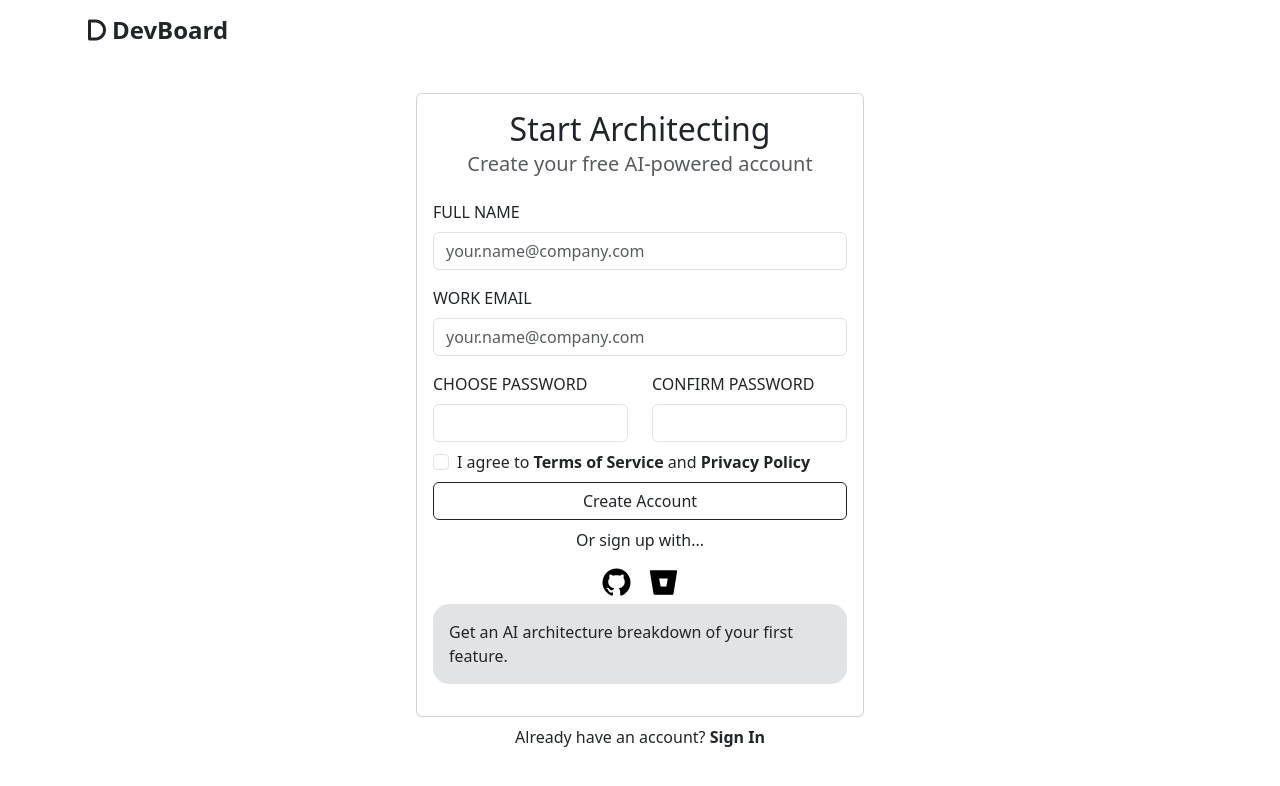
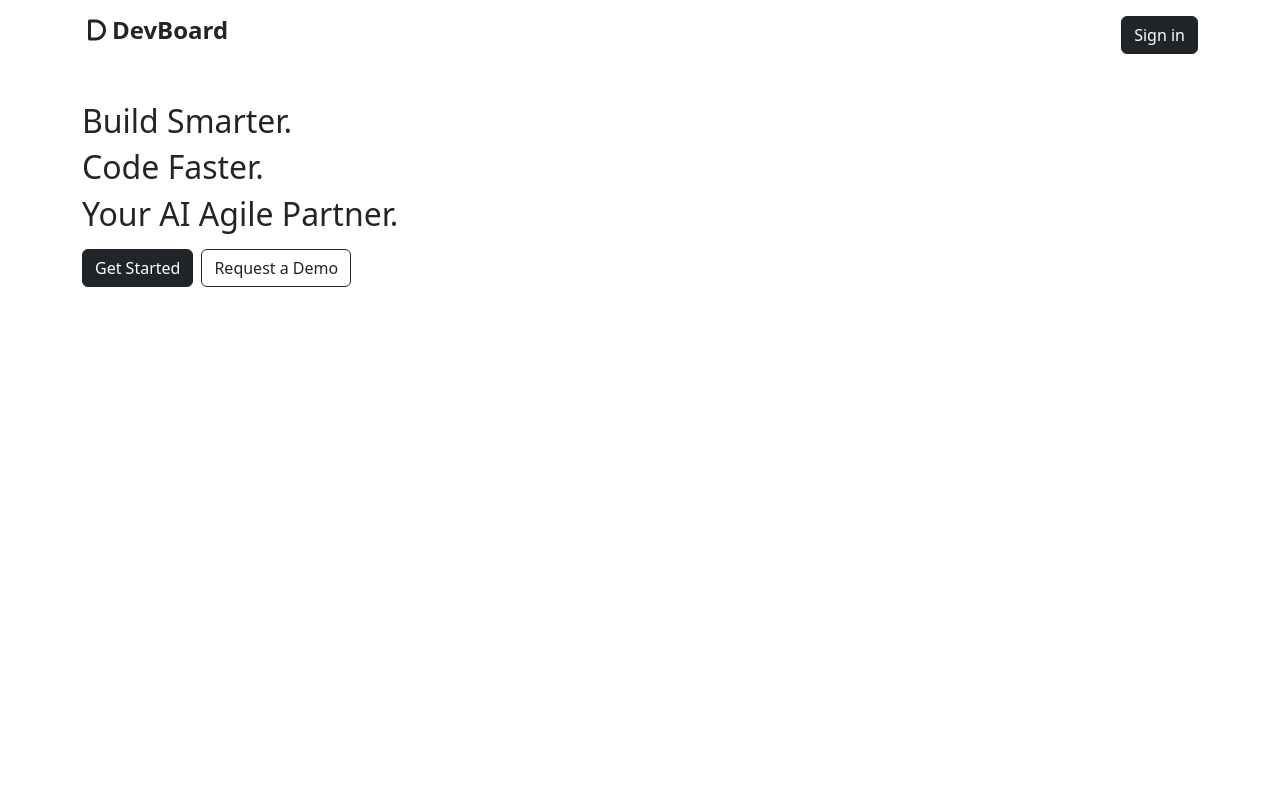
Before and after one commit to nvenkatvarshith/DevBoard, a React (Vite) app: page / in a window 1280 px wide. Shown: the top 786 px of the page. Built offline with nearby package versions, Linux system fonts and the light colour scheme.

Commit message:
added sidebar, routing(using react-router-dom package)

```diff
--- a/package.json
+++ b/package.json
@@ -10,9 +10,11 @@
     "preview": "vite preview"
   },
   "dependencies": {
+    "axios": "^1.19.0",
     "bootstrap": "^5.3.8",
     "react": "^19.2.8",
-    "react-dom": "^19.2.8"
+    "react-dom": "^19.2.8",
+    "react-router-dom": "^7.18.2"
   },
   "devDependencies": {
     "@eslint/js": "^10.0.1",
--- a/src/App.tsx
+++ b/src/App.tsx
@@ -1,14 +1,17 @@
 import './App.css'
+import Sidebar from './components/Sidebar'
 import Landing from './pages/Landing'
 import Signin from './pages/Signin'
 import Signup from './pages/Signup'
+import {Routes, Route} from 'react-router-dom'
 
 function App() {
   return (
-    <div>
-        {/* <Landing /> */}
-        <Signup />
-    </div>
+    <Routes>
+      <Route path='/' element={<Landing/>}></Route>
+      <Route path='/signin' element={<Signin/>}></Route>
+      <Route path='/signup' element={<Signup/>}></Route>
+    </Routes>
   )
 }
 
--- /dev/null
+++ b/src/components/Sidebar.tsx
@@ -0,0 +1,51 @@
+function Sidebar(){
+    const menuItems = [
+        {
+            id: 1,
+            title: "Workspace",
+            icon: "fa-solid fa-cubes"
+        },
+        {
+            id: 2,
+            title: "Sprint",
+            icon: "fa-solid fa-calendar-check"
+        },
+        {
+            id: 3,
+            title: "Team",
+            icon: "fa-solid fa-users"
+        },
+        {
+            id: 4,
+            title: "Settings",
+            icon: "fa-solid fa-gear"
+        }
+    ];
+    const showTab = (id:string) => {
+        const elements = document.getElementsByClassName("menu");
+        for (let i = 0; i < elements.length; i++) {
+            const element = elements[i];
+            element.classList.remove("highlight-menu");
+        }
+        document.getElementById(id)?.classList.add("highlight-menu");
+    };
+    return (
+        <div className="fs-5 border-end text-center pt-4">
+            <div className="mb-5">
+                <h4 className="fw-bold"><a href="/" className="text-dark"><i className="fa-solid fa-d"></i></a></h4>
+            </div>
+            {
+                menuItems.map((item) => {
+                    return (
+                        <div key={item.id}  id = {`menu${item.id}`} className="mt-3 ps-1 menu" role="button" onClick={() => showTab(`menu${item.id}`)}>
+                            <i className={item.icon}></i>
+                            <div className="mt-1">{item.title}</div>
+                        </div>
+                    )
+                })
+            }
+        </div>
+    )
+}
+
+export default Sidebar;
--- a/src/index.css
+++ b/src/index.css
@@ -0,0 +1,4 @@
+.highlight-menu{
+    background-color: rgba(0, 255, 0, 0.3);
+    border-left: 2px solid rgba(0, 255, 0, 0.3);
+}
--- a/src/main.tsx
+++ b/src/main.tsx
@@ -4,9 +4,12 @@ import './index.css'
 import App from './App.tsx'
 import './../node_modules/bootstrap/dist/js/bootstrap.min.js'
 import './../node_modules/bootstrap/dist/css/bootstrap.min.css'
+import { BrowserRouter } from 'react-router-dom'
 
 createRoot(document.getElementById('root')!).render(
   <StrictMode>
-    <App />
+    <BrowserRouter>
+      <App />
+    </BrowserRouter>
   </StrictMode>,
 )
--- a/src/pages/Landing.tsx
+++ b/src/pages/Landing.tsx
@@ -1,12 +1,13 @@
+import { Link } from "react-router-dom";
 function Landing(){
     return (
         <div className="container mt-3">
             <div className="d-flex justify-content-between">
                 <div>
-                    <h4 className="fw-bold"><i className="fa-solid fa-d"></i>DevBoard</h4>
+                    <h4 className="fw-bold"><Link to="/" className="text-dark text-decoration-none"><i className="fa-solid fa-d"></i>DevBoard</Link></h4>
                 </div>
                 <div>
-                    <button className="btn btn-dark">Sign in</button>
+                    <Link to="/signin" className="btn btn-dark">Sign in</Link>
                 </div>
             </div>
             <div className="mt-5">
@@ -16,8 +17,8 @@ function Landing(){
                     <h2>Your AI Agile Partner.</h2>
                 </div>
                 <div className="d-grid gap-2 d-md-block mt-3">
-                    <button className="btn btn-dark" type="button">Get Started</button>
-                    <button className="btn btn-outline-dark ms-2" type="button">Request a Demo</button>
+                    <Link to='/signup' className="btn btn-dark" type="button">Get Started</Link>
+                    <Link to = '/' className="btn btn-outline-dark ms-2" type="button">Request a Demo</Link>
                 </div>
             </div>
         </div>
--- a/src/pages/Signin.tsx
+++ b/src/pages/Signin.tsx
@@ -1,8 +1,10 @@
+import { Link } from "react-router-dom";
+
 function Signin(){
     return (
         <div className="container mt-3">
             <div>
-                <h4 className="fw-bold"><i className="fa-solid fa-d"></i>DevBoard</h4>
+                <h4 className="fw-bold"><Link to="/" className="text-dark text-decoration-none"><i className="fa-solid fa-d"></i>DevBoard</Link></h4>
             </div>
             <div>
                 <div className="card mx-auto mt-5" style={{width: '25rem'}}>
@@ -25,7 +27,7 @@ function Signin(){
                                     <input type="password" className="form-control" id="password" name="password"/>
                                 </div>
                                 <div className="text-end mb-2">
-                                    <a href="#" className="text-dark">Forgot Password?</a>
+                                    <Link to="/forgot-password" className="text-dark">Forgot Password?</Link>
                                 </div>
                                 <div className="mb-2">
                                     <button type="button" className="btn btn-outline-dark w-100">Sign in</button>
@@ -42,7 +44,7 @@ function Signin(){
                     </div>
                 </div>
                 <div className="text-center mt-2">
-                    <p>New to DevBoard? <a href="#" className="text-dark fw-bold text-decoration-none">Create an account</a></p>
+                    <p>New to DevBoard? <Link to="/signup" className="text-dark fw-bold text-decoration-none">Create an account</Link></p>
                 </div>
             </div>
         </div>
--- a/src/pages/Signup.tsx
+++ b/src/pages/Signup.tsx
@@ -1,8 +1,9 @@
+import { Link } from "react-router-dom";
 function Signup(){
     return (
         <div className="container mt-3">
             <div>
-                <h4 className="fw-bold"><i className="fa-solid fa-d"></i>DevBoard</h4>
+                <h4 className="fw-bold"><Link to="/" className="text-dark text-decoration-none"><i className="fa-solid fa-d"></i>DevBoard</Link></h4>
             </div>
             <div>
                 <div className="card mx-auto mt-5" style={{width: '28rem'}}>
@@ -55,7 +56,7 @@ function Signup(){
                     </div>
                 </div>
                 <div className="text-center mt-2">
-                    <p>Already have an account? <a href="#" className="text-dark fw-bold text-decoration-none">Sign In</a></p>
+                    <p>Already have an account? <Link to="/signin" className="text-dark fw-bold text-decoration-none">Sign In</Link></p>
                 </div>
             </div>
         </div>
```
Also changed, not shown: 1 other file (tests, documents, lock files or other folders).
